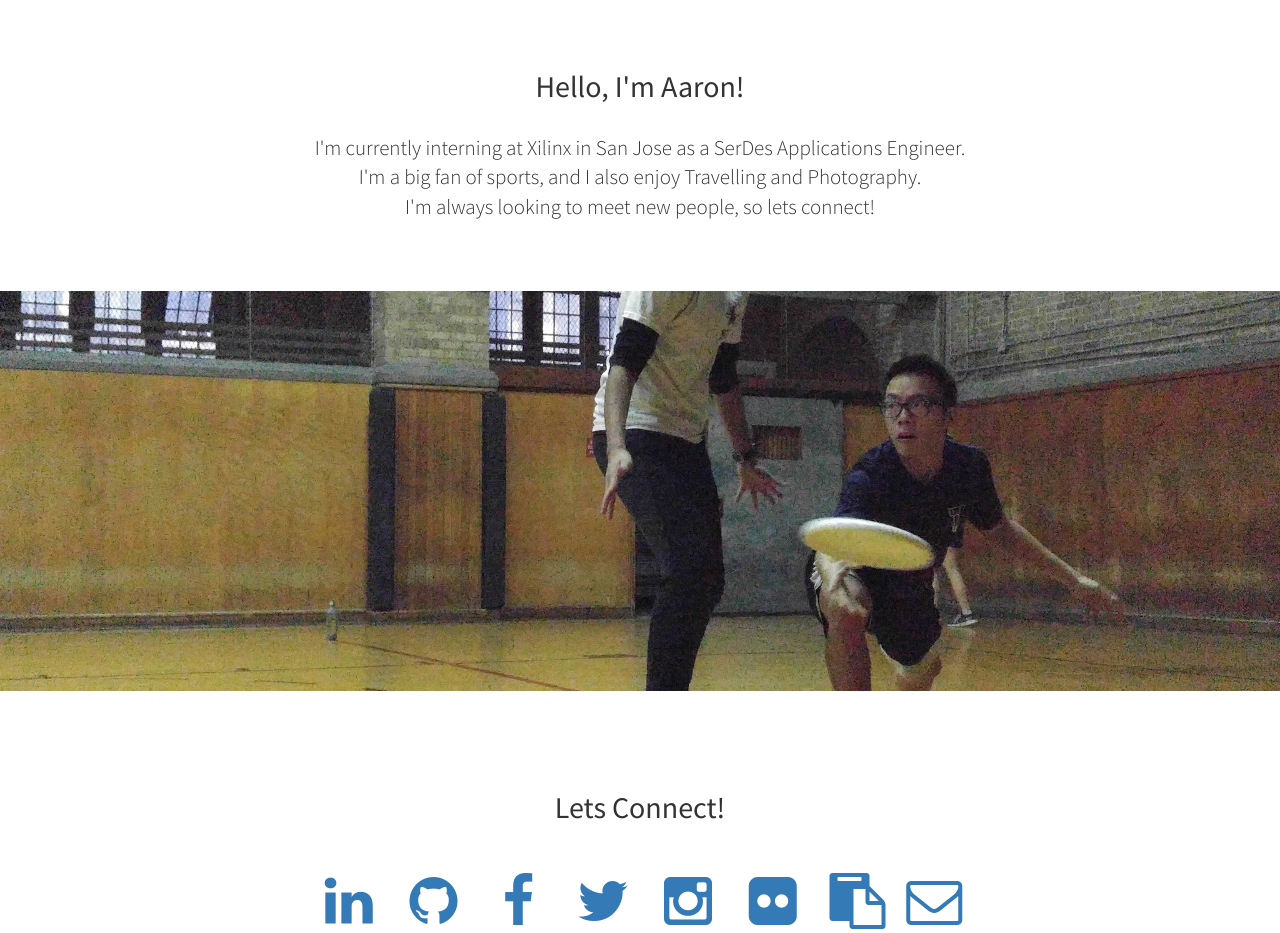
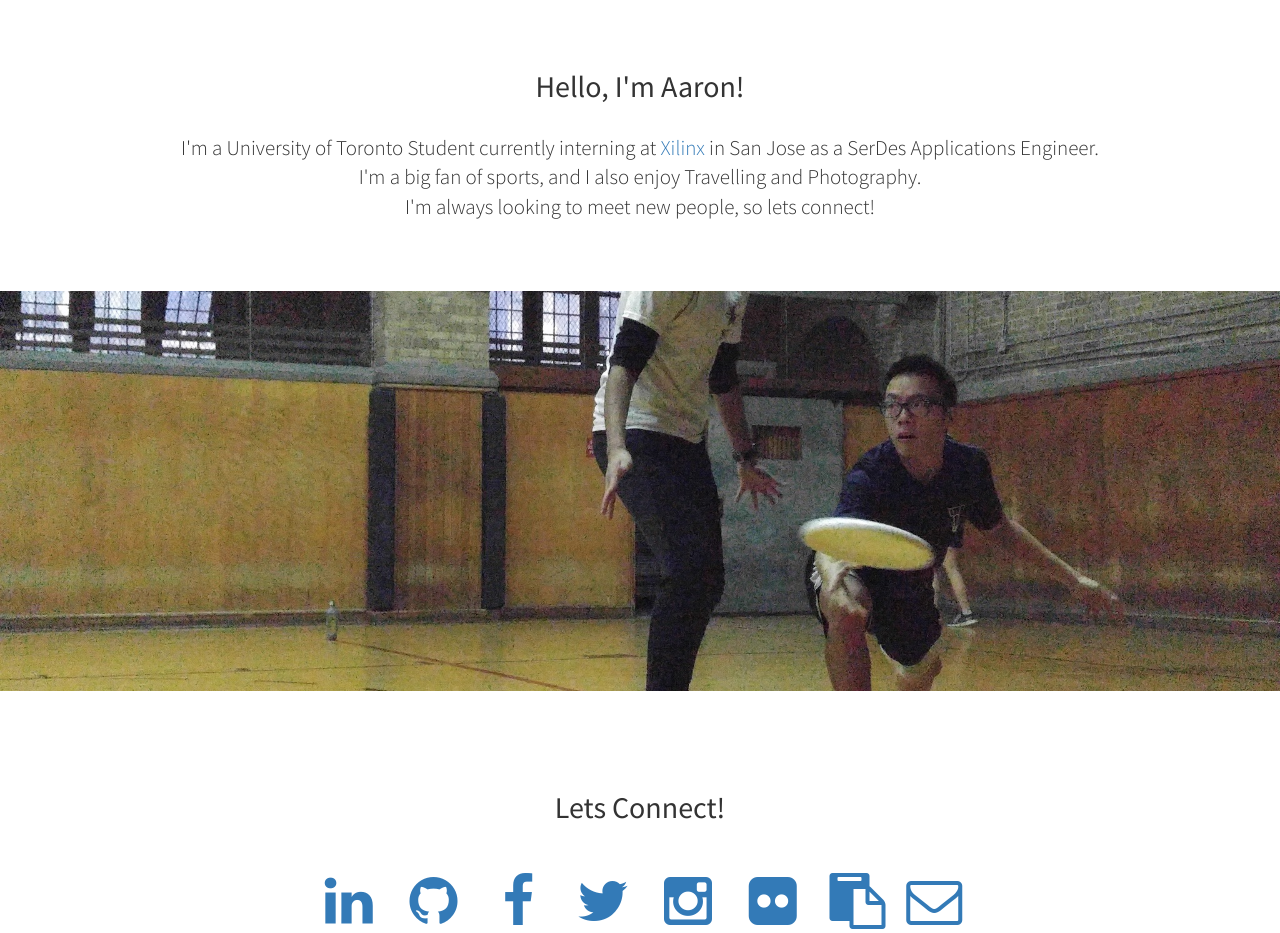
Before and after one commit to panaaron/mygithubpage, a plain HTML site: page index.html in a window 1280 px wide. Shown: the part 800-1733 px from the top of the page. Drawn offline with Linux system fonts and the light colour scheme.

Commit message:
Updated Bio

```diff
--- a/index.html
+++ b/index.html
@@ -75,7 +75,7 @@
                 <div class="col-lg-12 text-center">
                     <h2>Hello, I'm Aaron!</h2>
 					<br>
-                    <p class="lead">I'm currently interning at Xilinx in San Jose as a SerDes Applications Engineer. <br>
+                    <p class="lead">I'm a University of Toronto Student currently interning at <a href="http://www.xilinx.com">Xilinx</a> in San Jose as a SerDes Applications Engineer. <br>
 					I'm a big fan of sports, and I also enjoy Travelling and Photography. <br>
 					I'm always looking to meet new people, so lets connect! </p>
                 </div>
```
